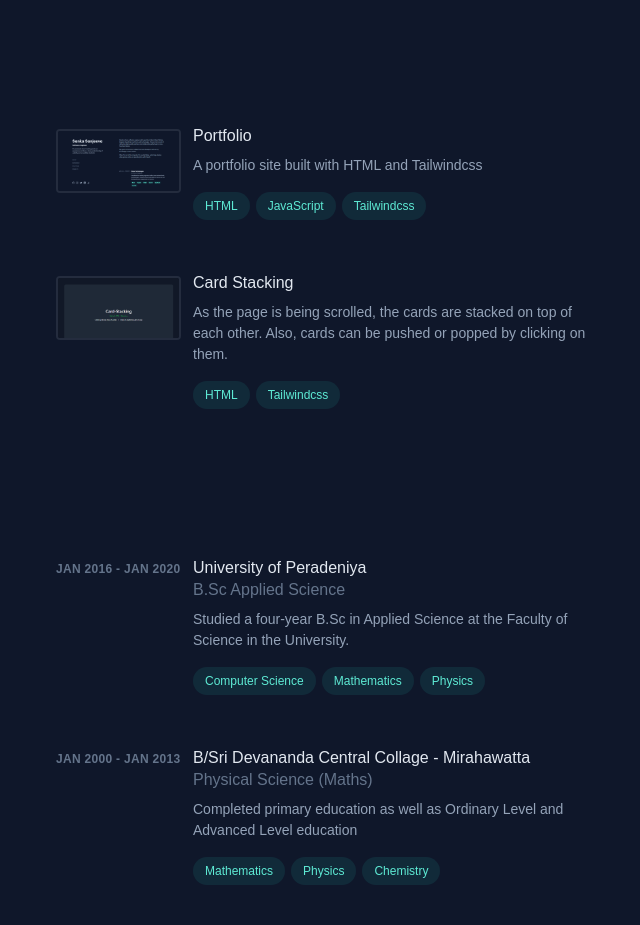
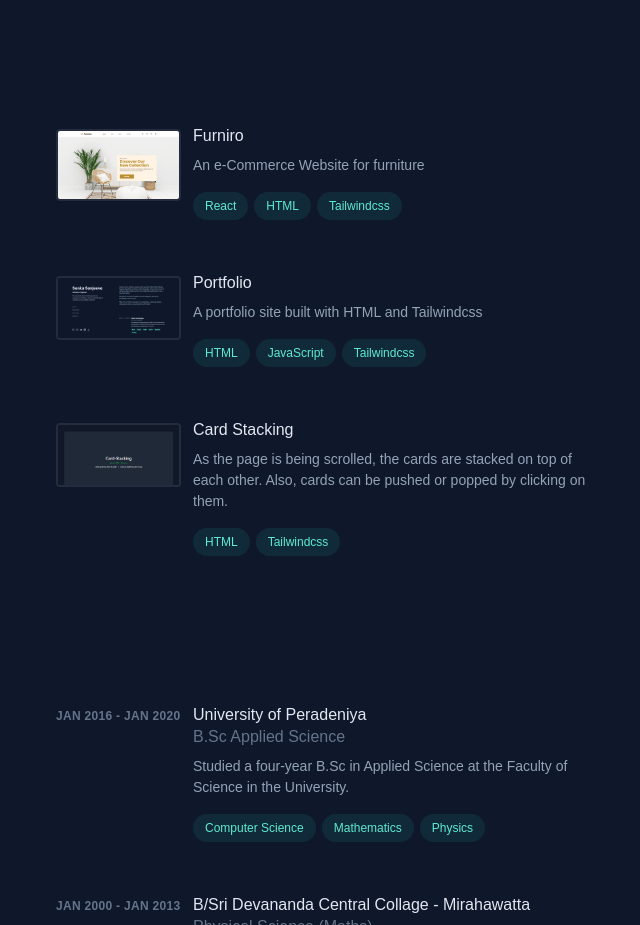
Before and after one commit to sankaSanjeeva/portfolio, a plain HTML site: page index.html in a window 1280 px wide. Shown: the part 1179-2104 px from the top of the page, without its empty margins (592-1232 px from the left). Drawn offline with nearby package versions, Linux system fonts and the light colour scheme; a web font is replaced by a local one.

Commit message:
add furniro project into project section

```diff
--- a/index.html
+++ b/index.html
@@ -273,6 +273,7 @@
                       <a
                         href="https://play.google.com/store/apps/details?id=com.venturedna.palmoil&hl=en&gl=US"
                         class="inline-flex items-center text-sm text-slate-300 hover:text-teal-300"
+                        target="_blank"
                       >
                         <svg
                           xmlns="http://www.w3.org/2000/svg"
@@ -291,6 +292,7 @@
                       <a
                         href="https://apps.apple.com/us/app/palmoil-scan/id671945416"
                         class="inline-flex items-center text-sm text-slate-300 hover:text-teal-300"
+                        target="_blank"
                       >
                         <svg
                           xmlns="http://www.w3.org/2000/svg"
@@ -353,6 +355,37 @@
           <h2 class="section-title">Projects</h2>
 
           <ol class="group/list">
+            <li class="mb-12">
+              <div class="card group/card">
+                <div class="card-overlay"></div>
+                <div class="z-10 sm:order-2 sm:col-span-6">
+                  <h3 class="font-medium leading-snug text-slate-200">
+                    <a
+                      href="https://furniro-ochre.vercel.app/"
+                      target="_blank"
+                      class="card-title"
+                      >Furniro</a
+                    >
+                  </h3>
+                  <p class="mt-2 text-sm leading-normal">
+                    An e-Commerce Website for furniture
+                  </p>
+                  <ul class="mt-4 flex flex-wrap gap-1.5">
+                    <li class="tag">React</li>
+                    <li class="tag">HTML</li>
+                    <li class="tag">Tailwindcss</li>
+                  </ul>
+                </div>
+                <img
+                  src="images/furniro.png"
+                  alt="furniro"
+                  loading="lazy"
+                  width="200"
+                  class="rounded border-2 border-slate-200/10 transition group-hover/list:border-slate-200/30 sm:order-1 sm:col-span-2 sm:translate-y-1"
+                />
+              </div>
+            </li>
+
             <li class="mb-12">
               <div class="card group/card">
                 <div class="card-overlay"></div>
```
Also changed, not shown: images/furniro.png (added).
